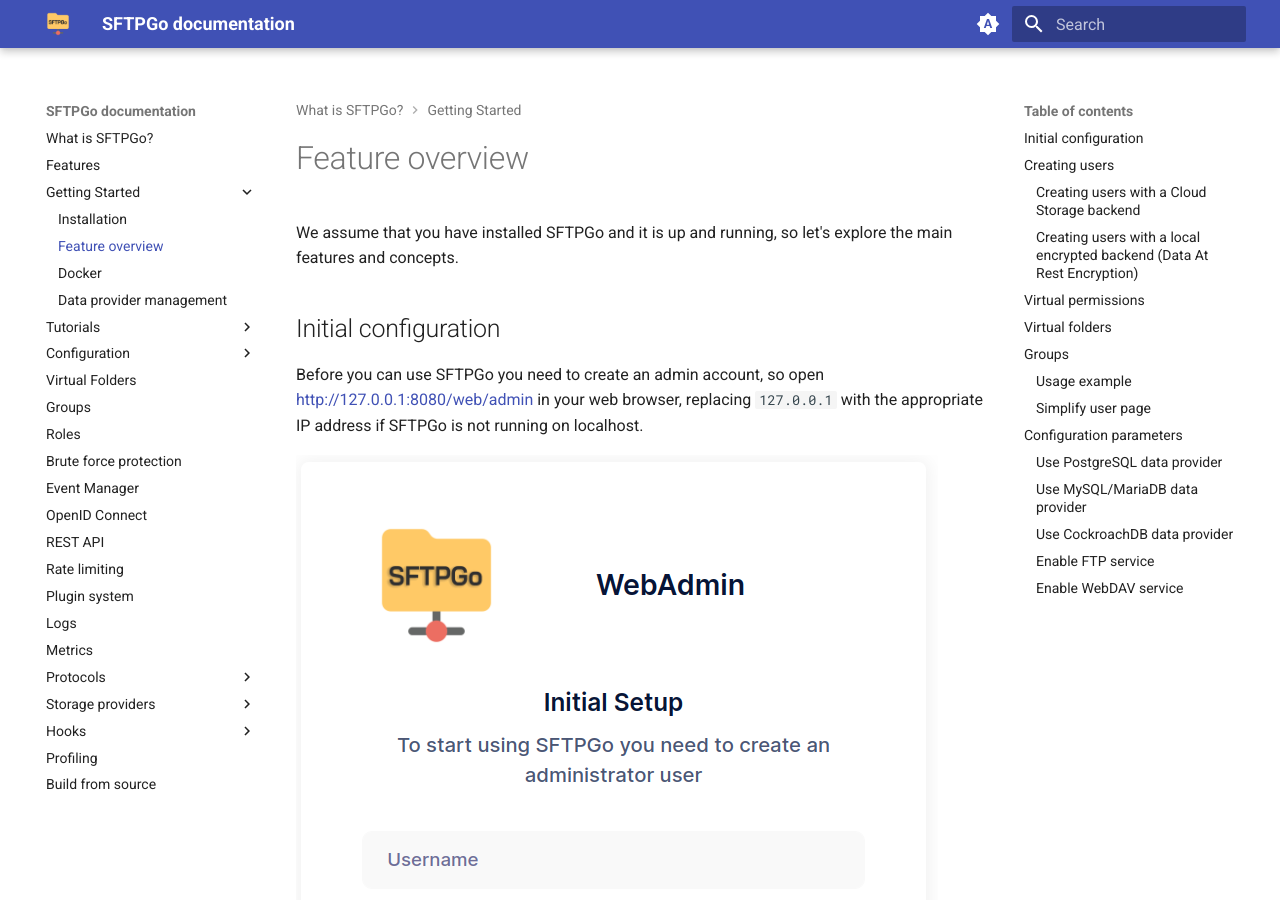
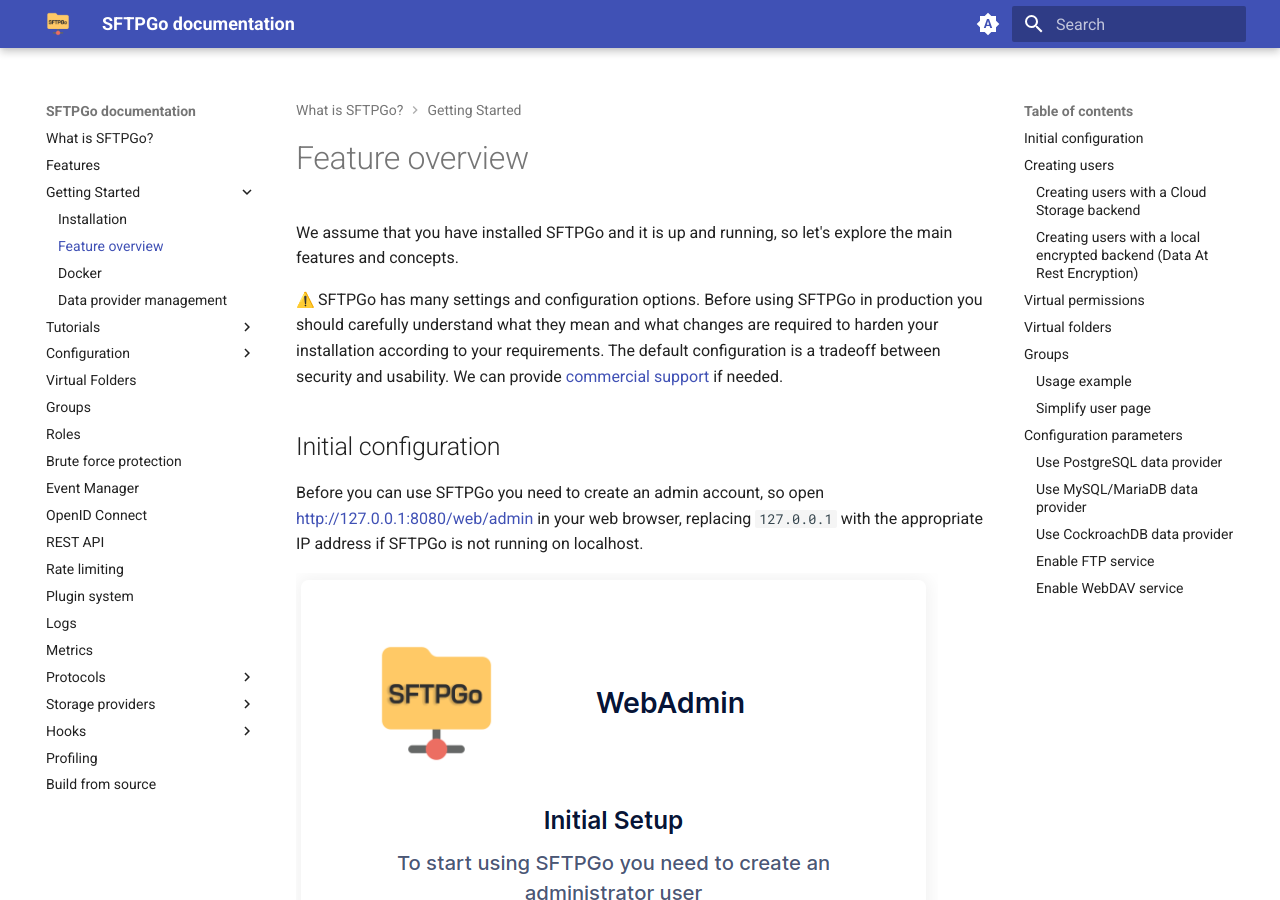
Before and after one commit to sftpgo/docs, an MkDocs documentation site: the page built from docs/initial-configuration.md, in a window 1280 px wide and 900 px high. Built offline with MkDocs 1.6.1 and Material for MkDocs 9.7.7, drawn with Linux system fonts in a browser that asks for light colours; emoji names are drawn with the system emoji font; the version menu is left out.

Commit message:
recommend to carefully review your configuration before using SFTPGo in production
Signed-off-by: Nicola Murino <nicola.murino@gmail.com>

```diff
--- a/docs/initial-configuration.md
+++ b/docs/initial-configuration.md
@@ -1,6 +1,8 @@
 # Feature overview
 
 We assume that you have installed SFTPGo and it is up and running, so let's explore the main features and concepts.
+
+:warning: SFTPGo has many settings and configuration options. Before using SFTPGo in production you should carefully understand what they mean and what changes are required to harden your installation according to your requirements. The default configuration is a tradeoff between security and usability. We can provide [commercial support]((https://sftpgo.com/#pricing){:target="_blank"}) if needed.
 
 ## Initial configuration
 
```
